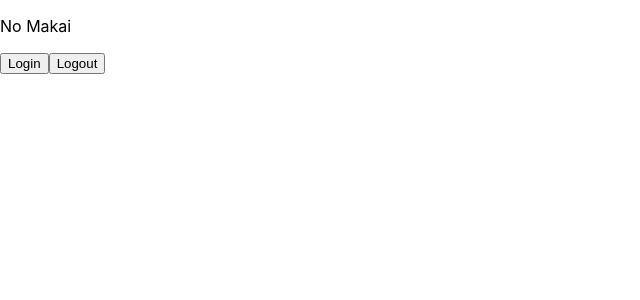
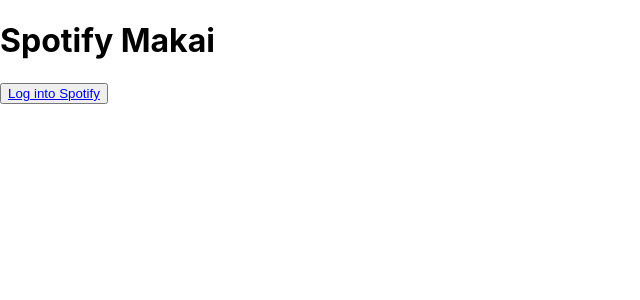
Before and after one commit to EmanuelClaudiu/put-you-on, a React (Create React App) app: page / in a window 1280 px wide. Shown: the top 300 px of the page, without its empty margins (0-640 px from the left). Built offline with nearby package versions, Linux system fonts and the light colour scheme.

Commit message:
Redirect to spotify authorization

```diff
--- a/package.json
+++ b/package.json
@@ -7,6 +7,7 @@
     "@testing-library/react": "^12.1.2",
     "@testing-library/user-event": "^13.5.0",
     "@types/react-redux": "^7.1.22",
+    "axios": "^0.25.0",
     "react": "^17.0.2",
     "react-dom": "^17.0.2",
     "react-redux": "^7.2.6",
--- a/src/Login/Login.jsx
+++ b/src/Login/Login.jsx
@@ -1,24 +1,32 @@
 import {useDispatch, useSelector} from "react-redux";
+import {useEffect, useState} from "react";
 
-const selectStatus = state => state.logged_in;
+const selectState = state => state;
+
+const AUTH_ENDPOINT = 'https://accounts.spotify.com/authorize';
 
 const LoginPage = () => {
-    const status = useSelector(selectStatus);
+    const status = useSelector(selectState);
     const dispatch = useDispatch();
 
-    const makai = (event) => {
-        const b = 2;
-        const a = 1;
-        const c = event;
-        dispatch({type: 'LOGOUT'});
-    }
+    const [token, setToken] = useState(status.token);
+
+    useEffect(() => {
+        console.log(status);
+        if  (token === null) {
+
+        } else {
+            const hash = window.location.hash;
+            setToken(hash.substring(1).split('&').find(elem => elem.startsWith('access_token')).split('=')[1]);
+            console.log(token);
+            dispatch({type: 'SET_TOKEN', token: token});
+        }
+    }, []);
 
     return(<>
         <div>
-            {status && <p>Makai</p>}
-            {!status && <p>No Makai</p>}
-            <button onClick={() => dispatch({type: 'LOGIN'})}>Login</button>
-            <button onClick={makai}>Logout</button>
+            <h1>Spotify Makai</h1>
+            <button><a href={`${AUTH_ENDPOINT}?client_id=${status.CLIENT_ID}&redirect_uri=${status.REDIRECT_URI}&response_type=token`}>Log into Spotify</a></button>
         </div>
     </>);
 };
--- a/src/reducers.js
+++ b/src/reducers.js
@@ -1,16 +1,16 @@
-const LOGIN = 'LOGIN';
-const LOGOUT = 'LOGOUT';
+const SET_TOKEN = 'SET_TOKEN';
 
 const initialState = {
-    logged_in: false
+    CLIENT_ID: '72e354833a894594b5a19ac37fbf3f06',
+    REDIRECT_URI: 'http://localhost:3000',
+    token: null,
+    logged_in: false,
 }
 
 export default function rootReducer(state = initialState, action) {
     switch (action.type) {
-        case LOGIN:
-            return {logged_in: true}
-        case LOGOUT:
-            return {logged_in: false}
+        case SET_TOKEN:
+            return {...state, token: action.token};
         default:
             return state;
     }
```
Also changed, not shown: 1 other file (tests, documents, lock files or other folders).
